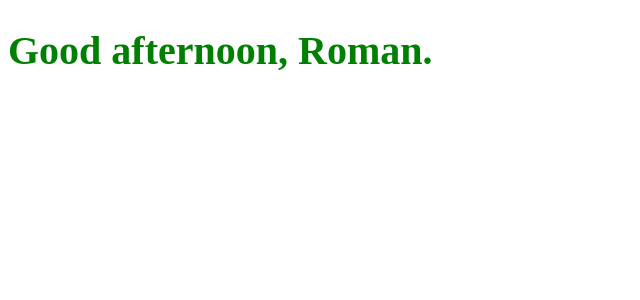
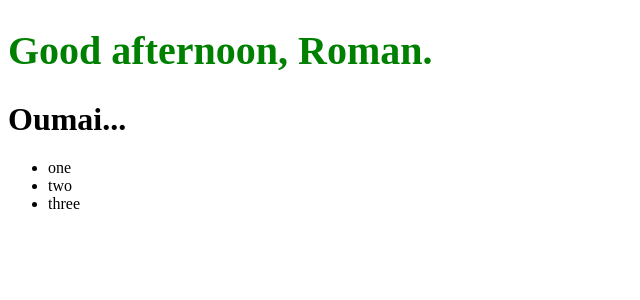
Before and after one commit to Nifigace/s33react_SP, a React app: page / in a window 1280 px wide. Shown: the top 300 px of the page, without its empty margins (0-640 px from the left). Built offline with nearby package versions, Linux system fonts and the light colour scheme.

Commit message:
chenged to components

```diff
--- /dev/null
+++ b/src/App.jsx
@@ -0,0 +1,14 @@
+import React from "react";
+import Head from "./Head.jsx";
+import List from "./List.jsx";
+
+function App() {
+  return (
+    <div>
+      <Head />
+      <List />
+    </div>
+  );
+}
+
+export default App;
--- /dev/null
+++ b/src/Head.jsx
@@ -0,0 +1,7 @@
+import React from "react";
+
+function Head() {
+  return <h1>Oumai...</h1>;
+}
+
+export default Head;
--- /dev/null
+++ b/src/List.jsx
@@ -0,0 +1,13 @@
+import React from "react";
+
+function List() {
+  return (
+    <ul>
+      <li>one</li>
+      <li>two</li>
+      <li>three</li>
+    </ul>
+  );
+}
+
+export default List;
--- a/src/index.js
+++ b/src/index.js
@@ -1,13 +1,6 @@
-//Create a React app from scratch.
-//Show a single h1 that says "Good morning" if between midnight and 12PM.
-//or "Good Afternoon" if between 12PM and 6PM.
-//or "Good evening" if between 6PM and midnight.
-//Apply the "heading" style in the styles.css
-//Dynamically change the color of the h1 using inline css styles.
-//Morning = red, Afternoon = green, Night = blue.
-
 import React from "react";
 import ReactDOM from "react-dom";
+import App from "./App.jsx";
 
 const name = "Roman";
 const customStyle = {
@@ -32,6 +25,9 @@ if (currentTime < 18 || currentTime > 12) {
 }
 
 ReactDOM.render(
-  <h1 style={customStyle}>{greeting + ", " + name + "."}</h1>,
+  <div>
+    <h1 style={customStyle}>{greeting + ", " + name + "."}</h1>
+    <App />
+  </div>,
   document.getElementById("root")
 );
```
